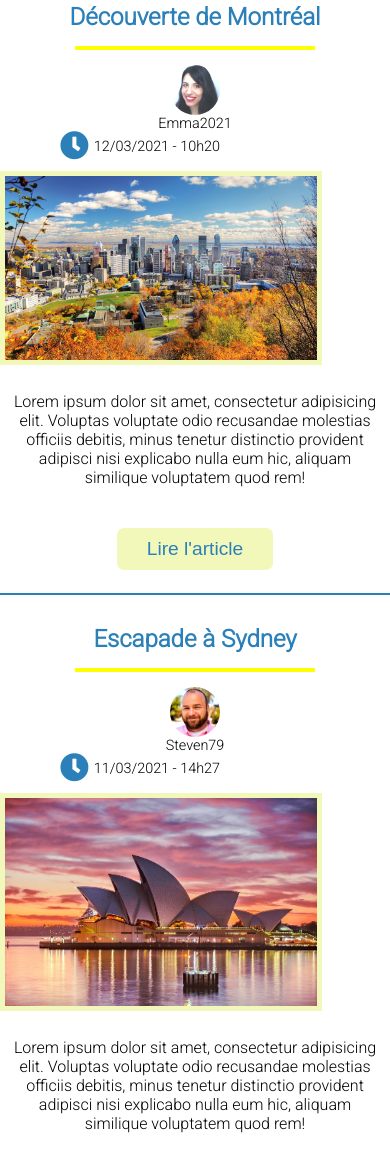
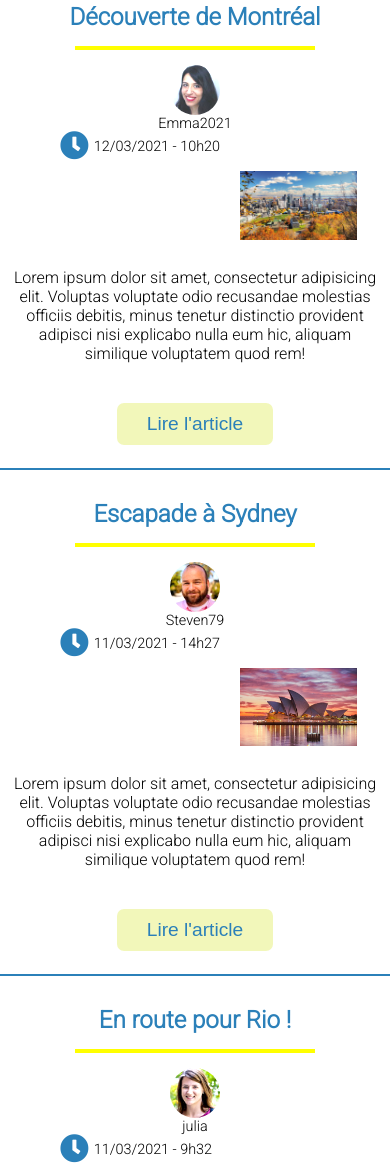
Before and after one commit to Chanias/travel-blog, a plain HTML site: page index.html in a window 390 px wide. Shown: the part 2184-3351 px from the top of the page. Drawn offline with nearby package versions, Linux system fonts and the light colour scheme.

Commit message:
modif images des derniers articles

```diff
--- a/style.css
+++ b/style.css
@@ -259,8 +259,8 @@ article:after {
 }
 
 .articleimage {
-  width: 35vw;
-  border: 5px solid #f2f7ba;
+  margin-left: 15em;
+    width: 30vw;
 }
 
 article p {
@@ -449,10 +449,12 @@ footer li i:hover {
   }
 
   .les_destinationsImage,
-  .articleimage,
   .derniersArticlesImage{
     width: 80vw;
     height: auto;
+  }
+  .articleimage{
+    width:30vw;
   }
 
   #derniersArticles,
```
